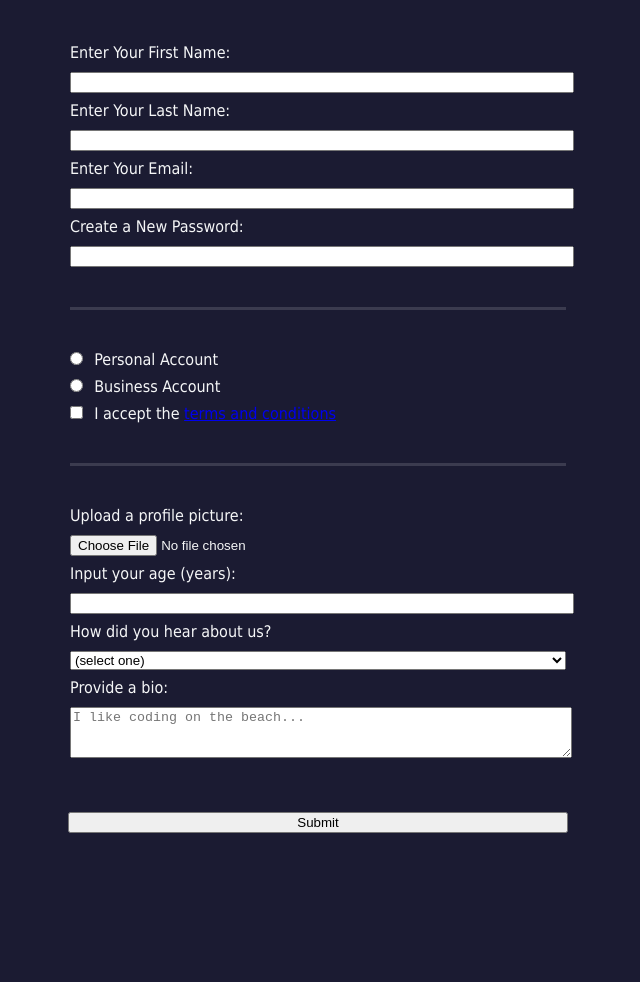
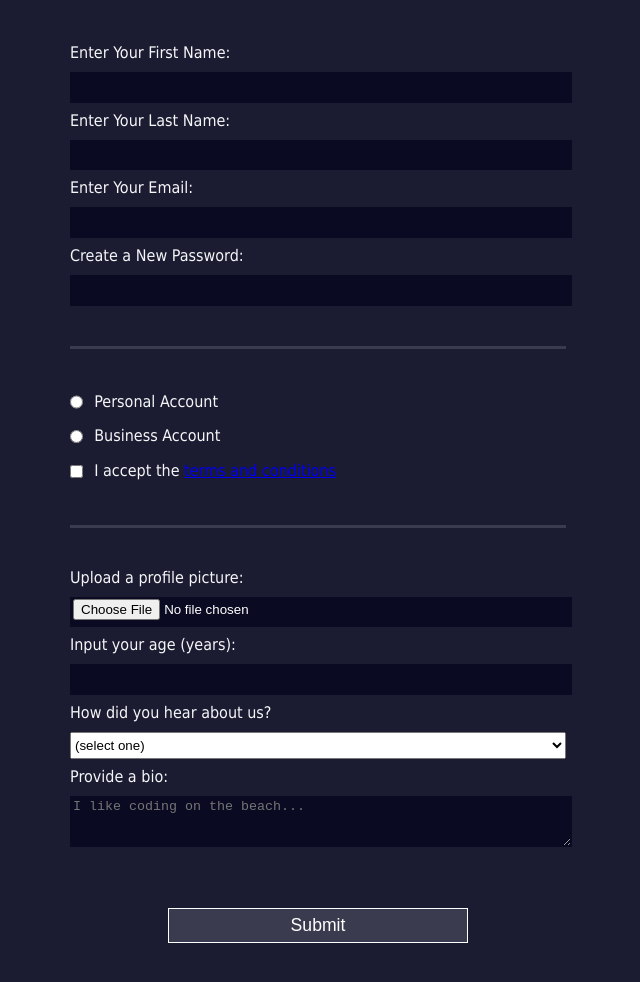
Before and after one commit to t0pall/remember-the-basics, a website: page building-a-registration-form/index.html in a window 1280 px wide. Shown: the part 134-1116 px from the top of the page, without its empty margins (322-962 px from the left). Before the commit the page ends 967 px from the top, so only its background shows below. Drawn offline with Linux system fonts and the light colour scheme.

Commit message:
complete registratiom-form app

```diff
--- a/building-a-registration-form/styles.css
+++ b/building-a-registration-form/styles.css
@@ -19,6 +19,7 @@ form {
   max-width: 500px;
   min-width: 300px;
   margin: 0 auto;
+  padding-bottom: 2em;
 }
 
 fieldset {
@@ -41,9 +42,33 @@ textarea,
 select {
   margin: 10px 0 0 0;
   width: 100%;
+  min-height: 2em;
+}
+
+input,
+textarea {
+  background-color: #0a0a23;
+  border: 1px solid #0a0a23;
+  color: #ffffff;
 }
 
 .inline {
   width: unset;
   margin: 0 0.5em 0 0;
+  vertical-align: middle;
 }
+
+input[type='submit'] {
+  display: block;
+  width: 60%;
+  margin: 1em auto;
+  height: 2em;
+  font-size: 1.1rem;
+  background-color: #3b3b4f;
+  border-color: white;
+  min-width: 300px;
+}
+
+input[type='file'] {
+  padding: 1px 2px;
+}
```
